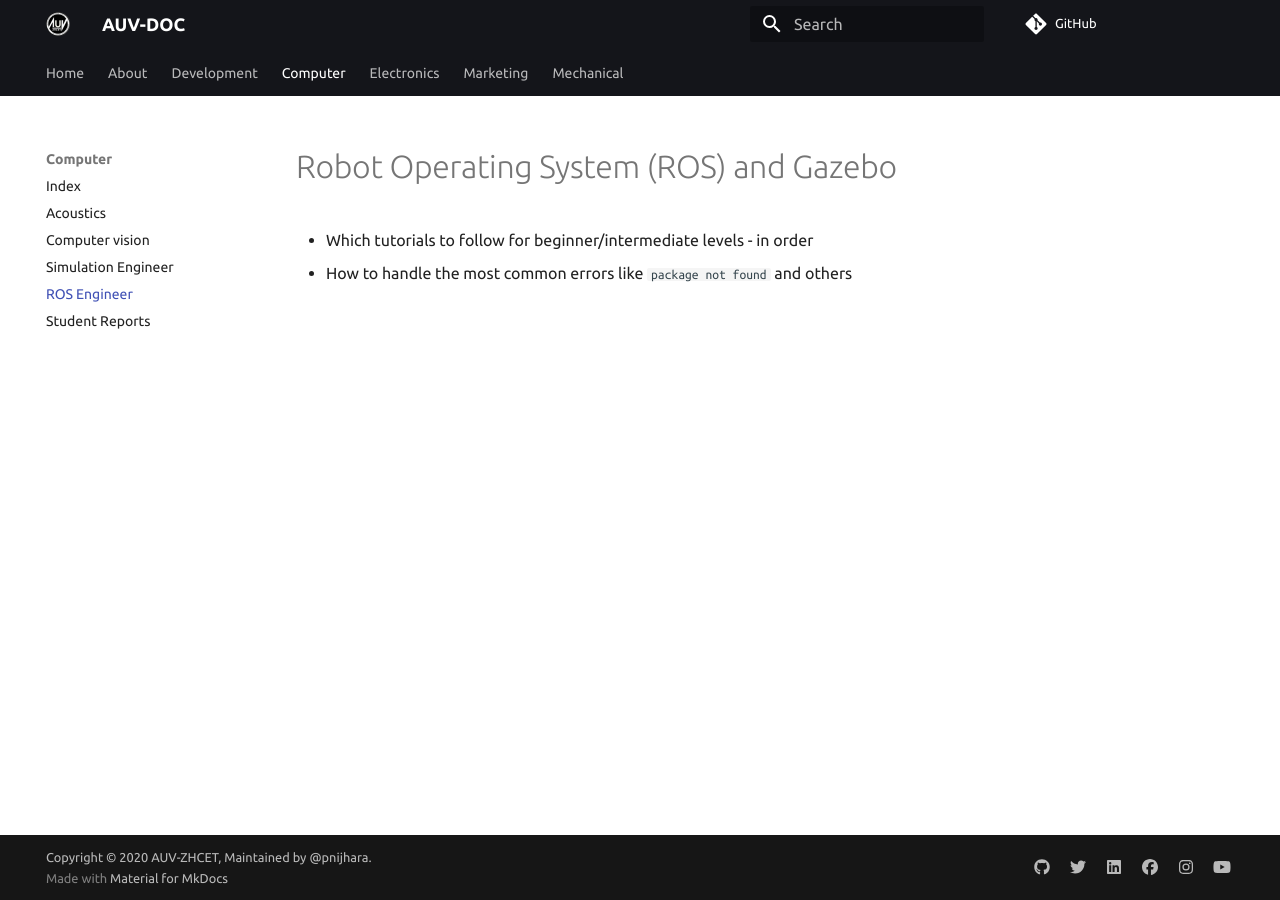
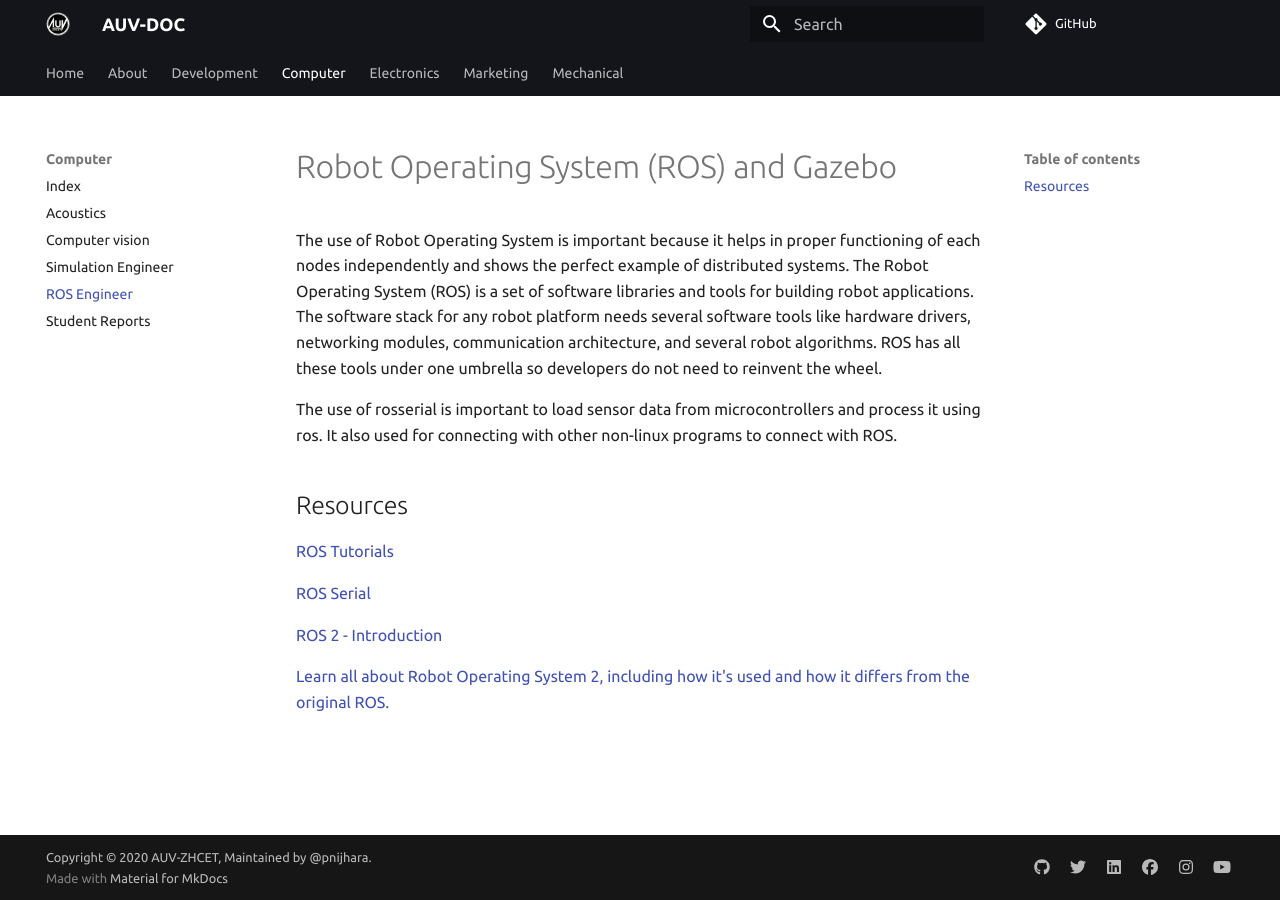
Before and after one commit to auvzhcet/Documentation, an MkDocs documentation site: the page built from docs/computer/ROS_Engineer.md, in a window 1280 px wide. Built offline with MkDocs 1.6.1 and Material for MkDocs 9.7.7, drawn with Linux system fonts in a browser that asks for light colours; comment, search, counter and statistics services are not loaded.

Commit message:
docs: Update with resources

````diff
--- a/docs/computer/ROS_Engineer.md
+++ b/docs/computer/ROS_Engineer.md
@@ -1,4 +1,17 @@
 # Robot Operating System (ROS) and Gazebo
 
-- Which tutorials to follow for beginner/intermediate levels - in order
-- How to handle the most common errors like ```package not found``` and others
+The use of Robot Operating System is important because it helps in proper functioning of each nodes independently and shows the perfect example of distributed systems.
+The Robot Operating System (ROS) is a set of software libraries and tools for building robot applications.
+The software stack for any robot platform needs several software tools like hardware drivers, networking modules, communication architecture, and several robot algorithms. ROS has all these tools under one umbrella so developers do not need to reinvent the wheel.
+
+The use of rosserial is important to load sensor data from microcontrollers and process it using ros. It also used for connecting with other non-linux programs to connect with ROS.
+
+## Resources
+
+[ROS Tutorials](https://wiki.ros.org/ROS/Tutorials)
+
+[ROS Serial](https://wiki.ros.org/rosserial)
+
+[ROS 2 - Introduction](https://index.ros.org/doc/ros2/)
+
+[Learn all about Robot Operating System 2, including how it's used and how it differs from the original ROS.](https://maker.pro/ros/tutorial/robot-operating-system-2-ros-2-introduction-and-getting-started)
````
